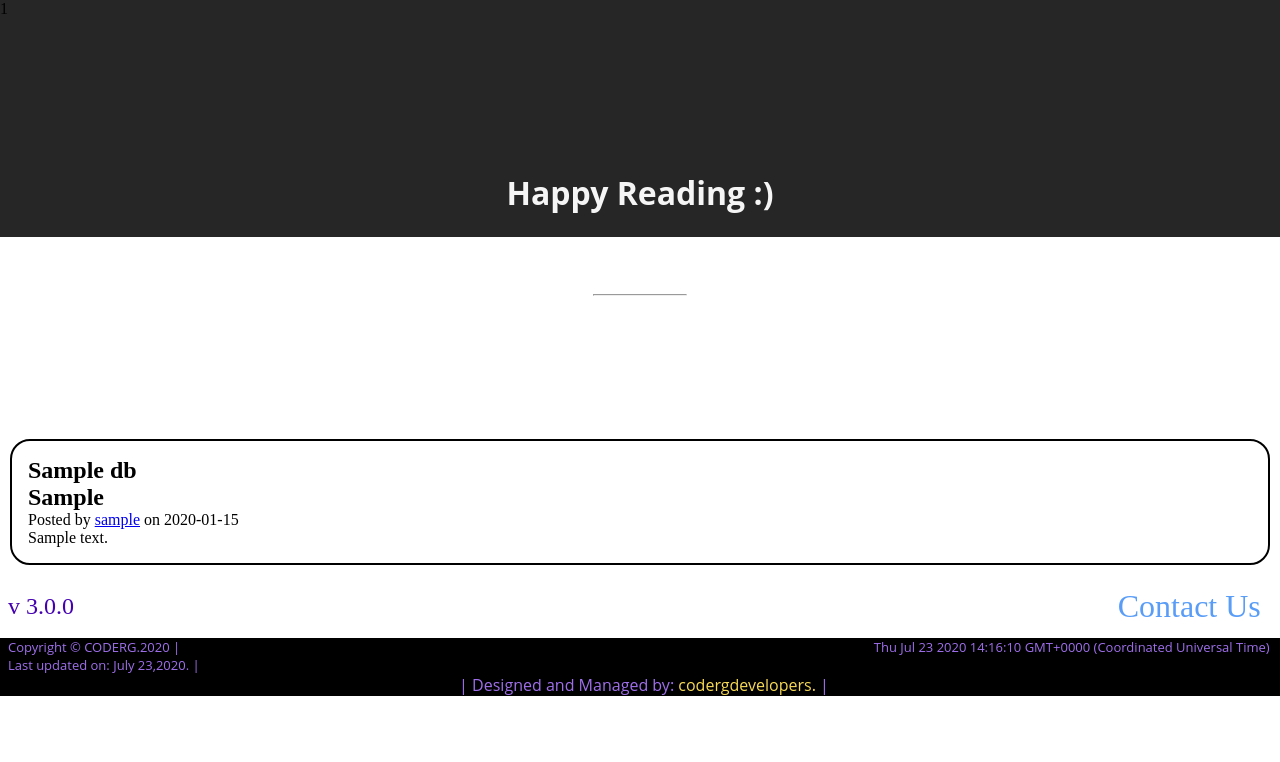
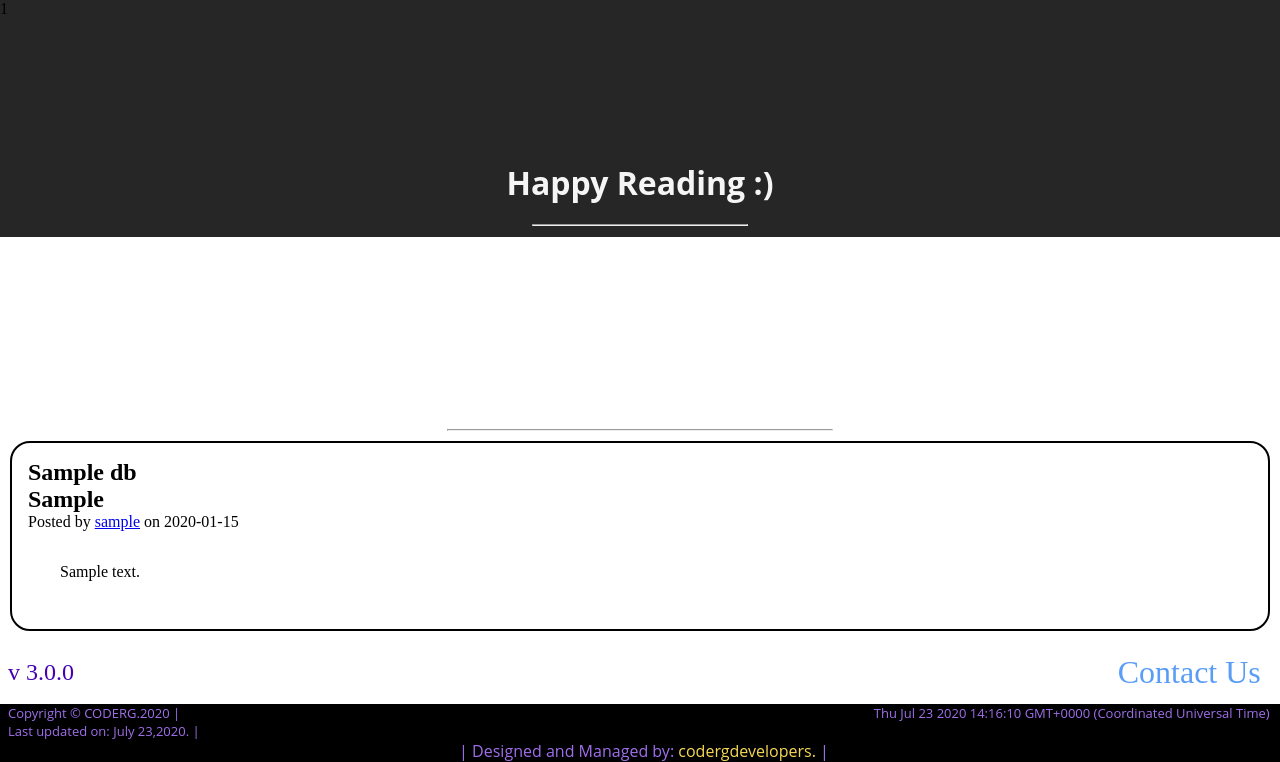
Before and after one commit to codergdevelopers/coderg, a Flask app: a page that uses flask_qa/templates/post.html in a window 1280 px wide. Shown: the part 83-845 px from the top of the page. Before the commit the page ends 779 px from the top, so only its background shows below. Run offline with Flask 2, Linux system fonts and the light colour scheme; tables that the repository leaves empty hold one stand-in row (values such as "Sample post").

Commit message:
working on css of post.html

```diff
--- a/flask_qa/static/css/stylesh14.css
+++ b/flask_qa/static/css/stylesh14.css
@@ -272,6 +272,9 @@
     height: auto;
     margin: 10px;
     text-justify: auto;
+}
+.post-box-content{
+    padding: 2rem;
 }
 
 .post{
--- a/flask_qa/templates/post.html
+++ b/flask_qa/templates/post.html
@@ -16,14 +16,16 @@
 
 <div class="post">
 
-  <div>
-    <h1 class="h-primary" style="padding-bottom: 5rem;">Happy Reading :)</h1>
-    <hr style="width: 30%; margin: auto;">
+  <div style="padding-bottom: 5rem;">
+    <h1 class="h-primary" >Happy Reading :)</h1>
+    <hr style="width: 70%; margin: auto;">
   </div>
 
 
 
 </div>
+
+<hr style="width: 30%; margin: auto;">
 
 
 
@@ -42,7 +44,7 @@
       </div>
     </div>
     <div class="">
-      <div class="">
+      <div class="post-box-content">
         {{post.content}}
       </div>
     </div>
```
